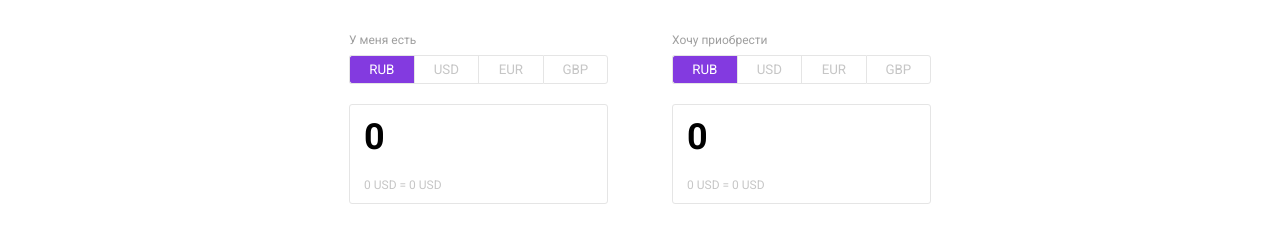
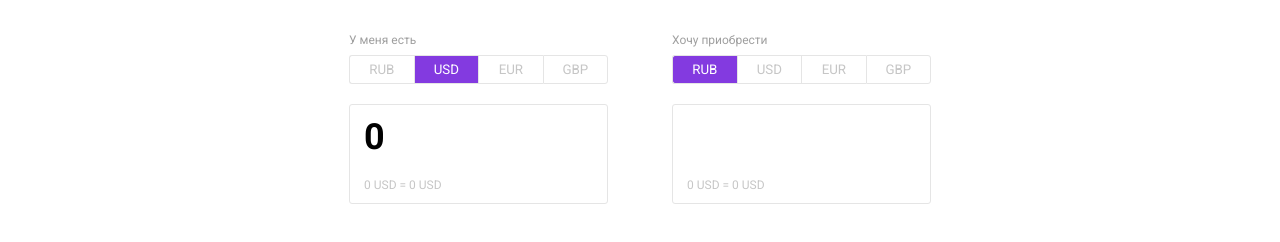
Before and after one commit to gmurad97/Currency-Converter-Task-Module, a plain HTML site: page index.html in a window 1280 px wide. Shown: the part 176-418 px from the top of the page. Drawn offline with Linux system fonts and the light colour scheme; no server answers.

Commit message:
force backup

```diff
--- a/assets/js/index.js
+++ b/assets/js/index.js
@@ -1,75 +1,66 @@
-
-const fromMenuButtons = document.querySelectorAll(".converter__from-menu-btn");
-
-fromMenuButtons.forEach((button) => {
-    button.addEventListener("click", () => {
-        button.classList.toggle("converter__to-menu-btn--active");
-    })
-})
+const API_URL = "https://api.freecurrencyapi.com/v1/latest?apikey=fca_live_eI9vCmHvEFCXiVfhcbN24WpaQAAnz6dKouZw4qsE";
+const FROM_CURRENCY_DEFAULT_STATE = "USD";
+const TO_CURRENCY_DEFAULT_STATE = "RUB";
+const FROM_CURRENCY_DEFAULT_VALUE = 1;
+const FLOAT_FIXED_VALUE = 5;
 
 
-/* document.addEventListener("DOMContentLoaded", function () {
-    // Получаем элементы, с которыми будем работать
-    const fromMenuButtons = document.querySelectorAll(".converter__from-menu-btn");
-    const toMenuButtons = document.querySelectorAll(".converter__to-menu-btn");
-    const fromReportValue = document.querySelector(".converter__from-report-value");
-    const toReportValue = document.querySelector(".converter__to-report-value");
+document.addEventListener("DOMContentLoaded", function () {
+    const FROM_CURRENCY_BUTTONS = document.querySelectorAll("[data-from-currency]");
+    const TO_CURRENCY_BUTTONS = document.querySelectorAll("[data-to-currency]");
 
-    // Функция для обновления значений валют
-    function updateCurrencyValues(fromCurrency, toCurrency) {
-        // Формируем URL запроса к API
-        const apiUrl = `https://api.freecurrencyapi.com/v1/latest?apikey=fca_live_eI9vCmHvEFCXiVfhcbN24WpaQAAnz6dKouZw4qsE`;
+    const FROM_REPORT_VALUE = document.querySelector("#from_report_value");
+    const TO_REPORT_VALUE = document.querySelector("#to_report_value");
 
-        // Отправляем GET запрос к API
-        fetch(apiUrl)
-            .then(response => response.json())
-            .then(data => {
-                // Получаем значения валют
-                const fromValue = data.data[fromCurrency.toUpperCase()];
-                const toValue = data.data[toCurrency.toUpperCase()];
+    const FROM_REPORT_CURRENT_RATE = document.querySelector("#from_report_current_rate");
+    const TO_REPORT_CURRENT_RATE = document.querySelector("#to_report_current_rate");
 
-                // Обновляем отчеты о значениях валют
-                fromReportValue.textContent = fromValue.toFixed(2);
-                toReportValue.textContent = toValue.toFixed(2);
-            })
-            .catch(error => console.error("Ошибка при получении данных о валютах:", error));
-    }
 
-    // Функция для удаления класса active у всех кнопок меню валют
-    function removeActiveClass(menuButtons) {
-        menuButtons.forEach(button => {
-            button.classList.remove("converter__from-menu-btn--active", "converter__to-menu-btn--active");
-        });
-    }
 
-    // Назначаем обработчики событий на кнопки меню
-    fromMenuButtons.forEach(button => {
-        button.addEventListener("click", function () {
-            // Удаляем класс active у всех кнопок в меню "Откуда"
-            removeActiveClass(fromMenuButtons);
-            // Добавляем класс active к текущей выбранной кнопке
+    FROM_CURRENCY_BUTTONS.forEach((from_button) => {
+        if (from_button.getAttribute("data-from-currency") === FROM_CURRENCY_DEFAULT_STATE.toLowerCase()) {
+            from_button.classList.add("converter__from-menu-btn--active");
+        }
+        from_button.addEventListener("click", function () {
+            FROM_CURRENCY_BUTTONS.forEach((from_btn) => {
+                from_btn.classList.remove("converter__from-menu-btn--active");
+            });
             this.classList.add("converter__from-menu-btn--active");
-
-            const fromCurrency = this.getAttribute("data-from-currency");
-            const toCurrency = document.querySelector(".converter__to-menu-btn.converter__to-menu-btn--active").getAttribute("data-to-currency");
-            updateCurrencyValues(fromCurrency, toCurrency);
         });
     });
 
-    toMenuButtons.forEach(button => {
-        button.addEventListener("click", function () {
-            // Удаляем класс active у всех кнопок в меню "Куда"
-            removeActiveClass(toMenuButtons);
-            // Добавляем класс active к текущей выбранной кнопке
+    TO_CURRENCY_BUTTONS.forEach((to_button) => {
+        if (to_button.getAttribute("data-to-currency").toUpperCase() === TO_CURRENCY_DEFAULT_STATE.toUpperCase()) {
+            to_button.classList.add("converter__to-menu-btn--active");
+        }
+        to_button.addEventListener("click", function () {
+            TO_CURRENCY_BUTTONS.forEach((to_btn) => {
+                to_btn.classList.remove("converter__to-menu-btn--active");
+            });
             this.classList.add("converter__to-menu-btn--active");
-
-            const toCurrency = this.getAttribute("data-to-currency");
-            const fromCurrency = document.querySelector(".converter__from-menu-btn.converter__from-menu-btn--active").getAttribute("data-from-currency");
-            updateCurrencyValues(fromCurrency, toCurrency);
         });
     });
 
-    // При загрузке страницы обновляем значения по умолчанию
-    updateCurrencyValues("RUB", "EUR");
+    async function getCurrencyRate(from_currency = FROM_CURRENCY_DEFAULT_STATE, to_currency = TO_CURRENCY_DEFAULT_STATE) {
+        try {
+            const response = await fetch(`${API_URL}&base_currency=${from_currency.toUpperCase()}&currencies=${to_currency.toUpperCase()}`, {
+                method: "GET",
+                headers: {
+                    "Content-type": "application/json"
+                }
+            });
+            const resp_json = await response.json();
+            return parseFloat(resp_json.data[to_currency.toUpperCase()]).toFixed(FLOAT_FIXED_VALUE);
+        }
+        catch (throwedError) {
+            console.error("Error fetching currency rate:", throwedError);
+            return null;
+        }
+    }
+
+    getCurrencyRate(FROM_CURRENCY_DEFAULT_STATE, TO_CURRENCY_DEFAULT_STATE).then((response) => {
+        TO_REPORT_VALUE.value = response;
+    });
+
+    f
 });
- */
--- a/index.html
+++ b/index.html
@@ -5,6 +5,7 @@
     <meta charset="UTF-8">
     <meta name="viewport" content="width=device-width, initial-scale=1.0">
     <title>Task Module 3</title>
+    <link rel="shortcut icon" href="assets/img/favicon.ico" type="image/x-icon">
     <link rel="stylesheet" href="assets/css/index.css">
 </head>
 
@@ -57,8 +58,7 @@
                         <p class="converter__from-title-text">У меня есть</p>
                     </div>
                     <div class="converter__from-menu">
-                        <button type="button" class="converter__from-menu-btn converter__from-menu-btn--active"
-                            data-from-currency="rub">RUB</button>
+                        <button type="button" class="converter__from-menu-btn" data-from-currency="rub">RUB</button>
                         <button type="button" class="converter__from-menu-btn" data-from-currency="usd">USD</button>
                         <button type="button" class="converter__from-menu-btn" data-from-currency="eur">EUR</button>
                         <button type="button" class="converter__from-menu-btn" data-from-currency="gbp">GBP</button>
@@ -73,8 +73,7 @@
                         <p class="converter__to-title-text">Хочу приобрести</p>
                     </div>
                     <div class="converter__to-menu">
-                        <button type="button" class="converter__to-menu-btn converter__to-menu-btn--active"
-                            data-to-currency="rub">RUB</button>
+                        <button type="button" class="converter__to-menu-btn" data-to-currency="rub">RUB</button>
                         <button type="button" class="converter__to-menu-btn" data-to-currency="usd">USD</button>
                         <button type="button" class="converter__to-menu-btn" data-to-currency="eur">EUR</button>
                         <button type="button" class="converter__to-menu-btn" data-to-currency="gbp">GBP</button>
```
Also changed, not shown: assets/img/favicon.ico (added).
